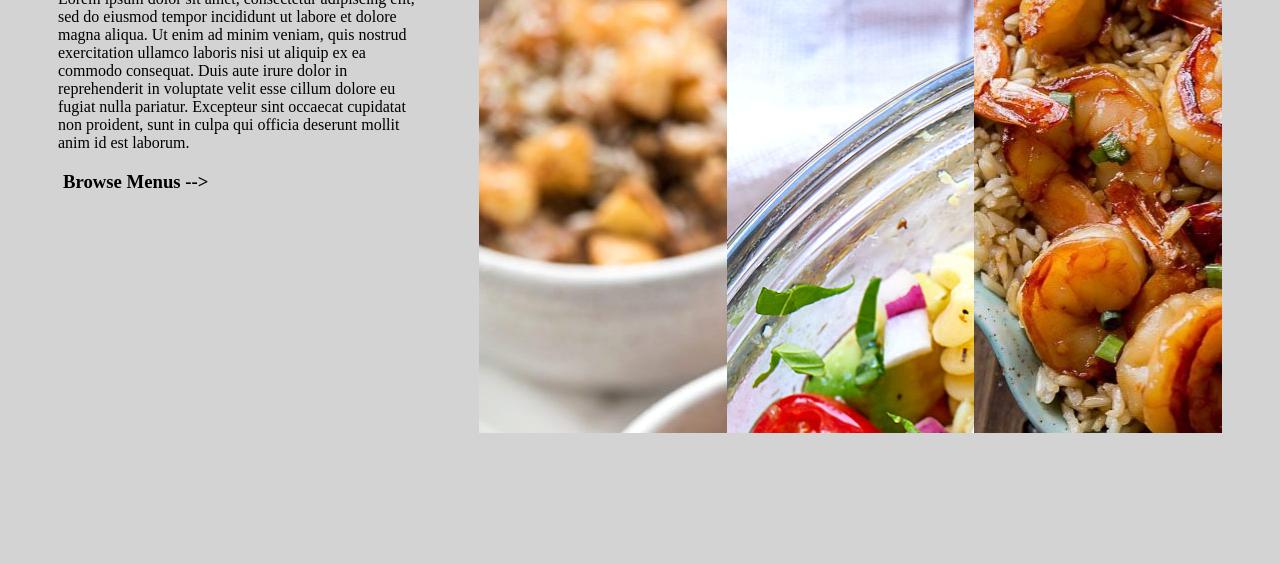
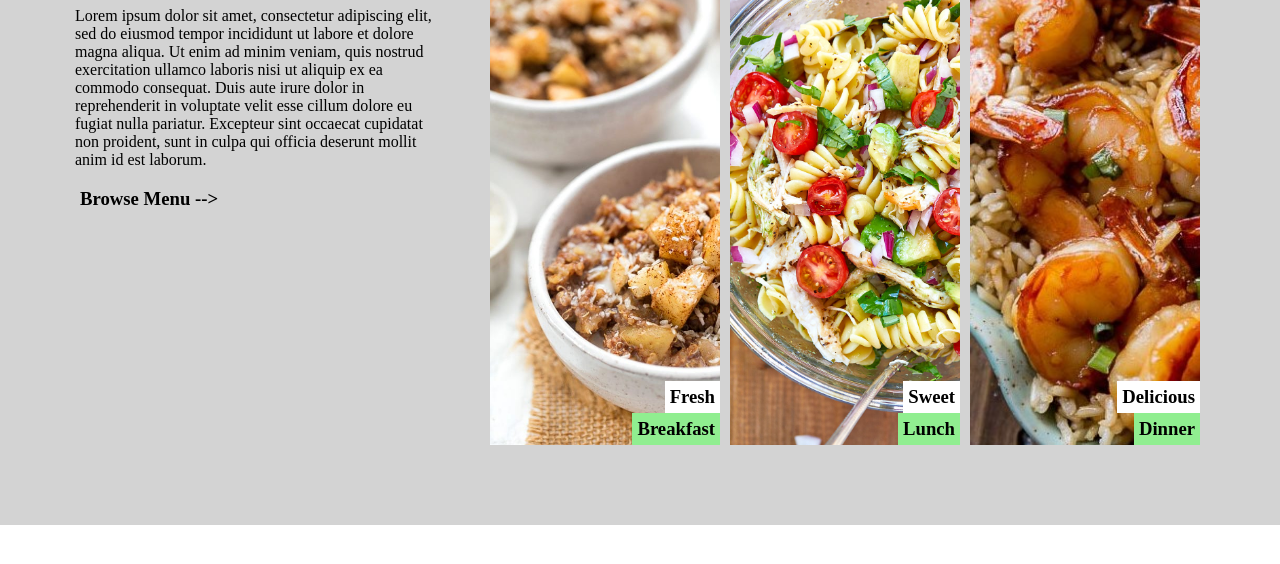
Before and after one commit to TannerGarner/MtechSimpleWebsiteProject, a plain HTML site: page index.html in a window 1280 px wide. Shown: the part 252-816 px from the top of the page. Drawn offline with Linux system fonts and the light colour scheme.

Commit message:
Make pictures background images | Add flexbox to content section | Set html and body tags to 0 margin/padding to eliminate odd border | Match margins to mockup

```diff
--- a/index.html
+++ b/index.html
@@ -24,23 +24,20 @@
                 Duis aute irure dolor in reprehenderit in voluptate velit esse cillum dolore eu fugiat nulla pariatur.
                 Excepteur sint occaecat cupidatat non proident, sunt in culpa qui officia deserunt mollit anim id est laborum.
             </p>
-            <h3><a href="#">Browse Menus --&gt; </a></h3>
+            <h3><a href="#">Browse Menu --&gt; </a></h3>
         </div>
-        <div class="pictures">
-            <a href="#" class="breakfast">
-                <div>
-                    <h3 class="whiteback">Fresh</h3><h3 class="greenback">Breakfast</h3>
-                </div>
+        <div class="menuDisplay">
+            <a href="#" class="menuImage breakfast">
+                <h3 class="whiteback">Fresh</h3>
+                <h3 class="greenback">Breakfast</h3>
             </a>
-            <a href="#" class="lunch">
-                <div>
-                    <h3 class="whiteback">Sweet</h3><h3 class="greenback">Lunch</h3>
-                </div>
+            <a href="#" class="menuImage lunch">
+                <h3 class="whiteback">Sweet</h3>
+                <h3 class="greenback">Lunch</h3>
             </a>
-            <a href="#" class="dinner">
-                <div>
-                    <h3 class="whiteback">Delicious</h3><h3 class="greenback">Dinner</h3>
-                </div>
+            <a href="#" class="menuImage dinner">
+                <h3 class="whiteback">Delicious</h3>
+                <h3 class="greenback">Dinner</h3>
             </a>
         </div>
     </div>
--- a/main.css
+++ b/main.css
@@ -1,15 +1,15 @@
-html{
-    background-color: lightgray;
-}
-
-body{
-    height: 100vh;
+html, body {
+    margin: 0;
+    padding: 0;
+    box-sizing: border-box;
+    width: 100%;
+    height: 100%;
 }
 
 nav{
     display: flex;
     justify-content: space-between;
-    padding: 20px;
+    padding: 20px 75px;
     margin: 0;
     background-color: white;
 }
@@ -55,7 +55,7 @@ nav>ul>li>a:hover{
 .content{
     height: 70%;
     background-color: lightgray;
-    padding: 50px;
+    padding: 75px;
     display: flex;
 }
 
@@ -65,39 +65,50 @@ nav>ul>li>a:hover{
     margin-right: 50px;
 }
 
-.pictures{
+.menuDisplay{
     display: flex;
     flex-grow: 2;
     flex-basis: 0;
 }
 
+div>a{
+    text-decoration: none;
+    color: black;
+}
+
+.menuImage{
+    background-size: cover;
+    flex-grow: 1;
+    flex-basis: 0;
+    margin: 5px;
+    display: flex;
+    flex-direction: column;
+    justify-content: end;
+    align-items: flex-end;
+}
+
 .breakfast{
     background-image: url("./images/apple-breakfast-quinoa.jpg");
-    flex-grow: 1;
-    flex-basis: 0;
 }
 
 .lunch{
     background-image: url("./images/pasta-salad-recipe-for-lunch.jpg");
-    flex-grow: 1;
-    flex-basis: 0;
 }
 
 .dinner{
     background-image: url("./images/shrimp-dinner.jpg");
-    flex-grow: 1;
-    flex-basis: 0;
 }
 
 .whiteback{
     background-color: white;
     padding: 5px;
+    margin: 0;
 }
 
 .greenback{
     background-color: lightgreen;
     padding: 5px;
-
+    margin: 0;
 }
 
 h3>a{
```
